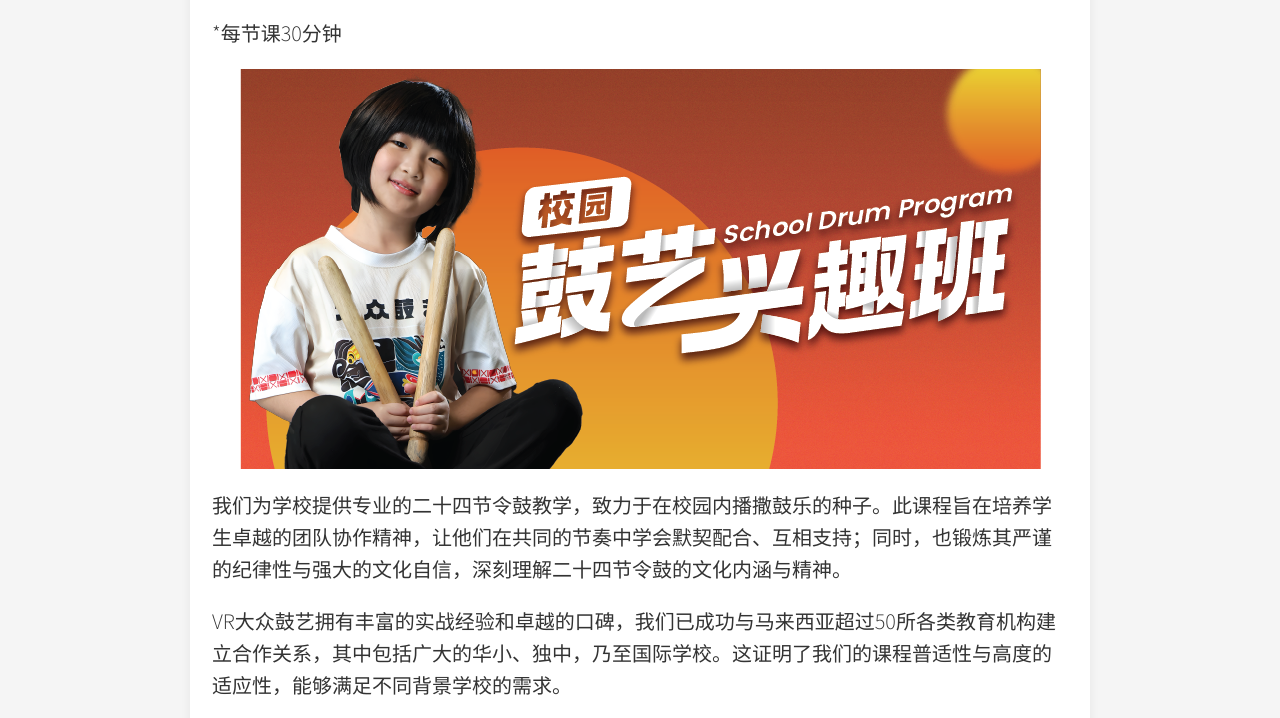
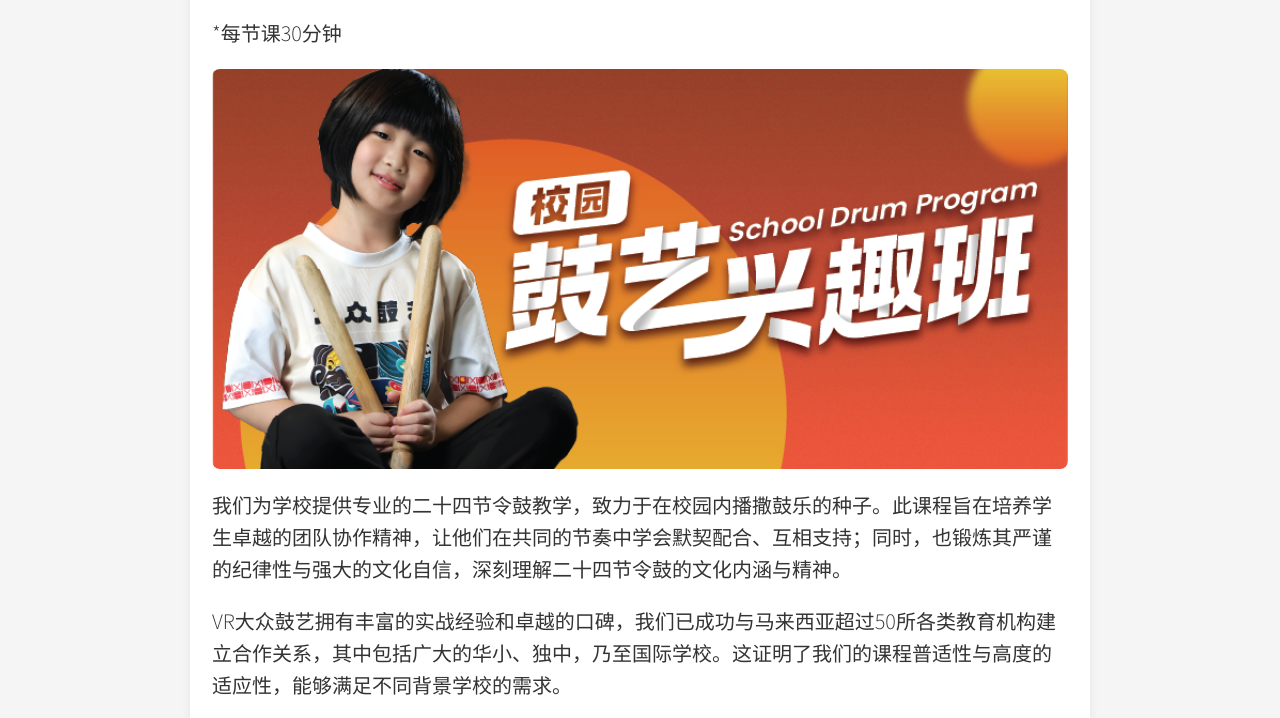
Before and after one commit to johnlim9922/vr-ratecard, a plain HTML site: page project1.html in a window 1280 px wide. Shown: the part 357-1075 px from the top of the page. Drawn offline with Linux system fonts and the light colour scheme.

Commit message:
Update project1.html

```diff
--- a/project1.html
+++ b/project1.html
@@ -22,7 +22,7 @@
       <div class="price" id="price">RM240/月</div>
       <div class="desc" id="desc"><p>*每节课30分钟</p></div>
 
-      <div class="hero-img"><img src="1x/Asset 5.png" /></div>
+      <div class="hero-img"><img src="1x/Asset 5.png" alt="Banner" class="responsive-img"/></div>
       <div class="desc" id="desc">
         <p>我们为学校提供专业的二十四节令鼓教学，致力于在校园内播撒鼓乐的种子。此课程旨在培养学生卓越的团队协作精神，让他们在共同的节奏中学会默契配合、互相支持；同时，也锻炼其严谨的纪律性与强大的文化自信，深刻理解二十四节令鼓的文化内涵与精神。</p>
 
```
